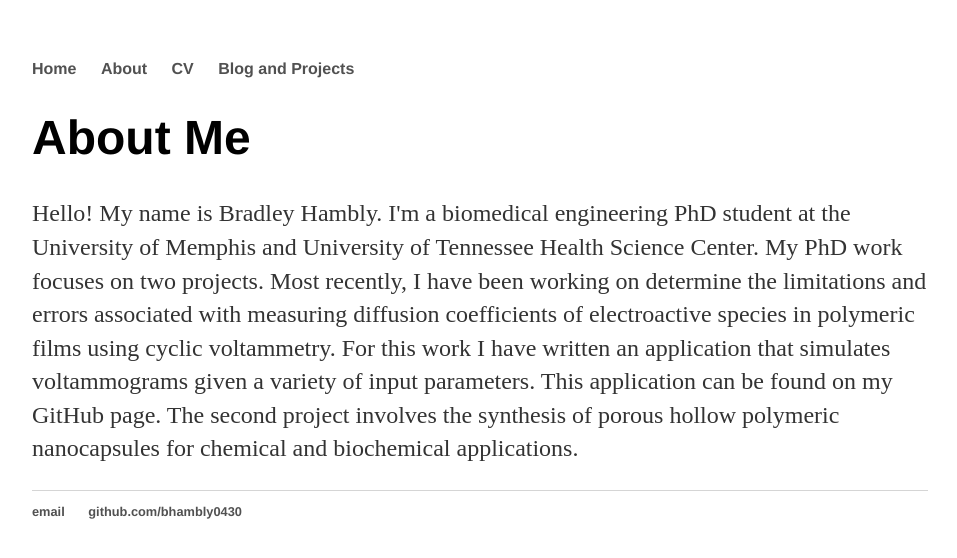
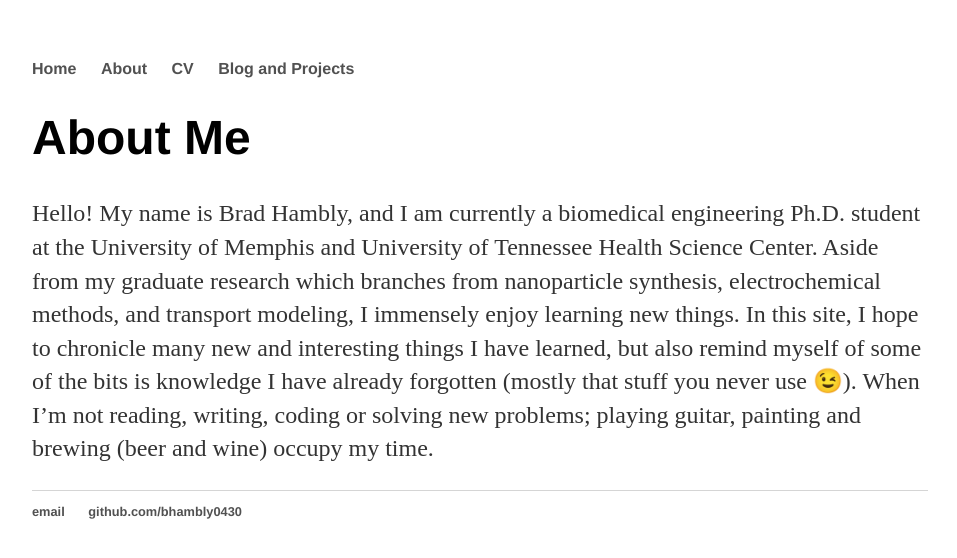
Before and after one commit to bhambly0430/bhambly0430.github.io, a Jekyll site: the page built from about/index.html, in a window 1280 px wide. Shown: the top 558 px of the page, without its empty margins (160-1117 px from the left). Built offline with Jekyll 4.4.1, drawn with Linux system fonts in a browser that asks for light colours.

Commit message:
update about me

```diff
--- a/about/index.html
+++ b/about/index.html
@@ -6,6 +6,6 @@ title: About Me
 
 	<h1>About Me</h1>
 	<p>
-		Hello! My name is Bradley Hambly.  I'm a biomedical engineering PhD student at the University of Memphis and University of Tennessee Health Science Center.  My PhD work focuses on two projects.  Most recently, I have been working on determine the limitations and errors associated with measuring diffusion coefficients of electroactive species in polymeric films using cyclic voltammetry.  For this work I have written an application that simulates voltammograms given a variety of input parameters.  This application can be found on my GitHub page. The second project involves the synthesis of porous hollow polymeric nanocapsules for chemical and biochemical applications.
+		Hello! My name is Brad Hambly, and I am currently a biomedical engineering Ph.D. student at the University of Memphis and University of Tennessee Health Science Center.  Aside from my graduate research which branches from nanoparticle synthesis, electrochemical methods, and transport modeling, I immensely enjoy learning new things.  In this site, I hope to chronicle many new and interesting things I have learned, but also remind myself of some of the bits is knowledge I have already forgotten (mostly that stuff you never use 😉).  When I’m not reading, writing, coding or solving new problems; playing guitar, painting and brewing (beer and wine) occupy my time.
 	</p>
 </div><!-- /.blurb -->
```
